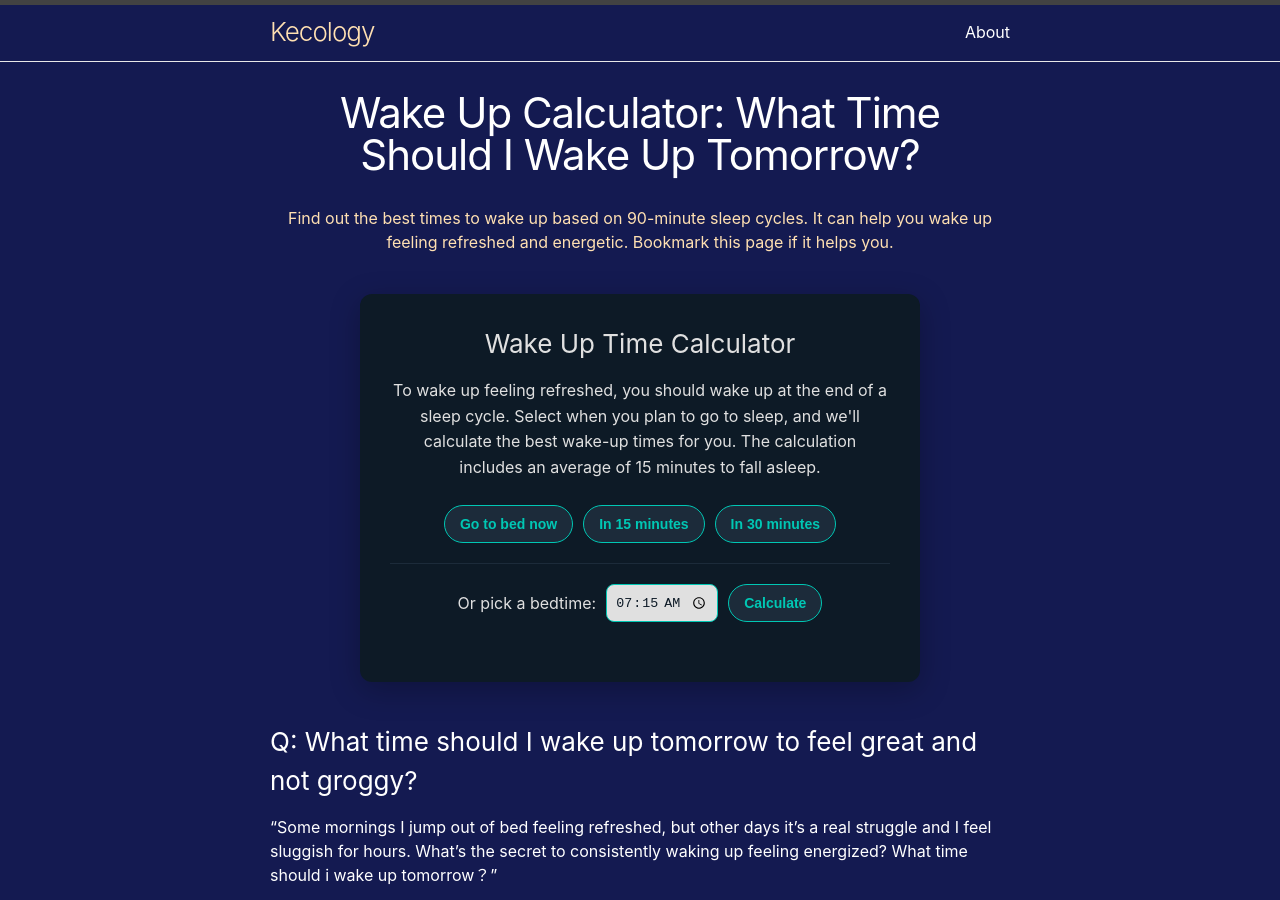
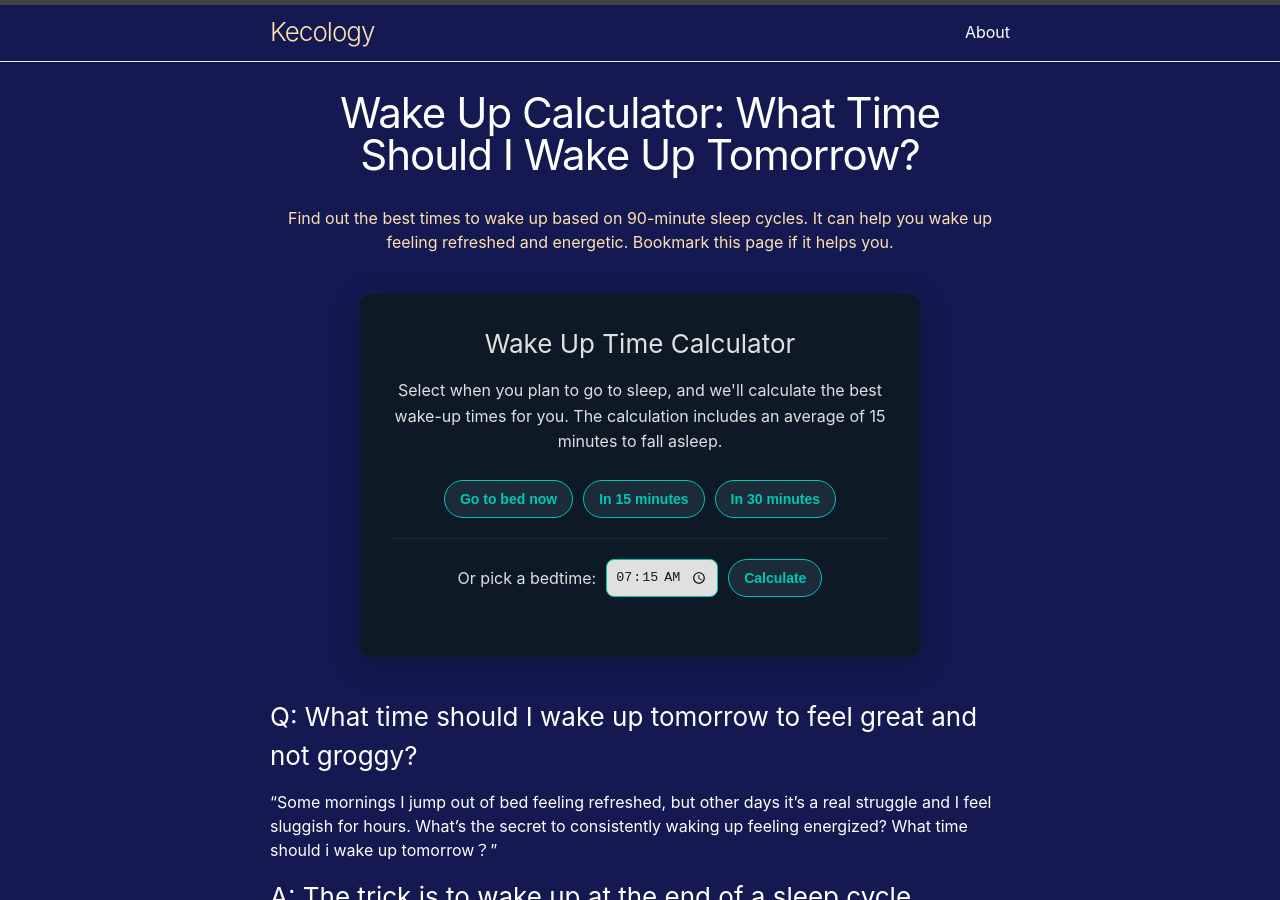
Before and after one commit to lijiaocn/kecology.com, a Jekyll site: the page built from _posts/2025-08-25-wakeup-calculator.md, in a window 1280 px wide and 900 px high. Built offline with Jekyll 4.4.1, drawn with Linux system fonts in a browser that asks for light colours; comment, search, counter and statistics services are not loaded.

Commit message:
计划工具使用说明

```diff
--- a/_posts/2025-08-25-wakeup-calculator.md
+++ b/_posts/2025-08-25-wakeup-calculator.md
@@ -105,7 +105,7 @@ mysetting:
 
 <div id="sleep-calculator-container">
     <h3>Wake Up Time Calculator</h3>
-    <p>To wake up feeling refreshed, you should wake up at the end of a sleep cycle. Select when you plan to go to sleep, and we'll calculate the best wake-up times for you. The calculation includes an average of 15 minutes to fall asleep.</p>
+    <p>Select when you plan to go to sleep, and we'll calculate the best wake-up times for you. The calculation includes an average of 15 minutes to fall asleep.</p>
 
     <div id="bedtime-options-container">
         <button id="calc-now" class="bedtime-option-btn">Go to bed now</button>
```
